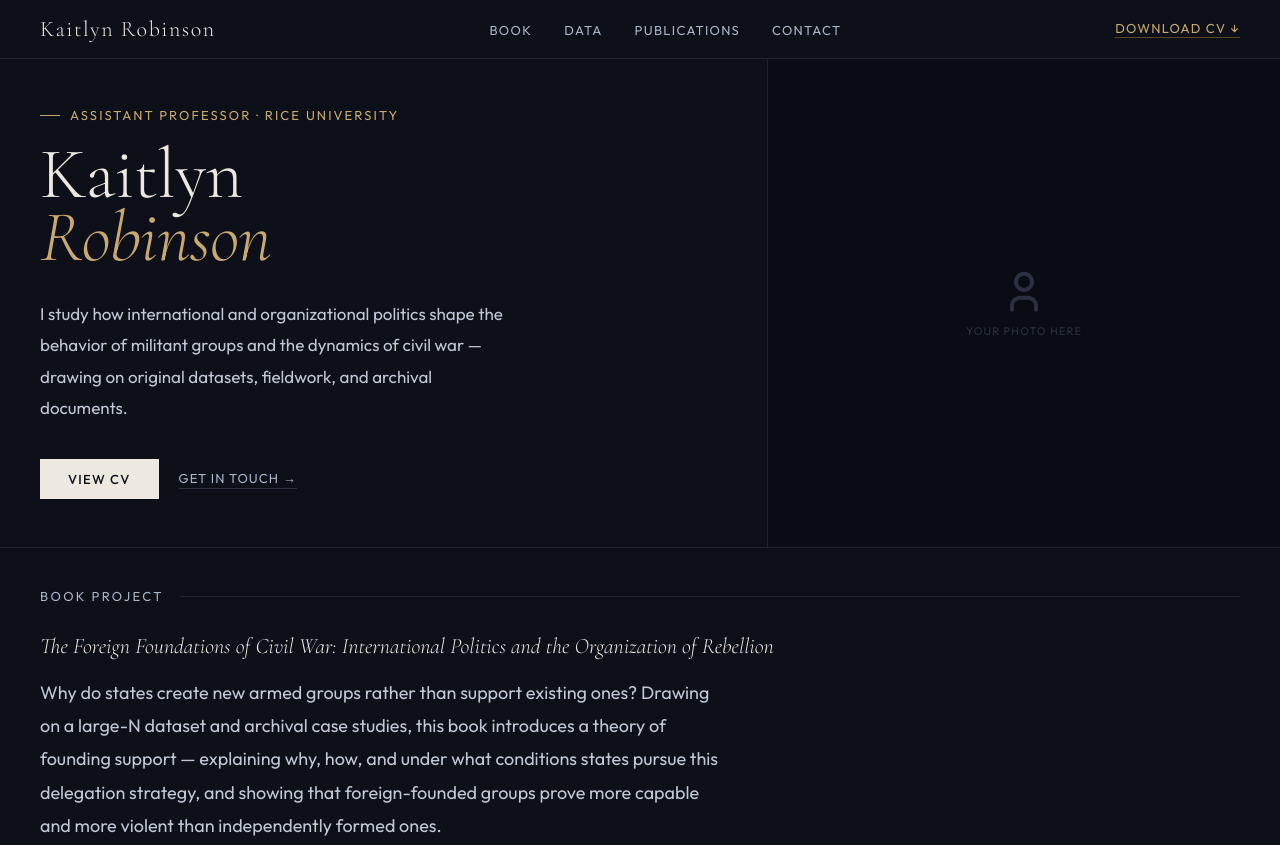
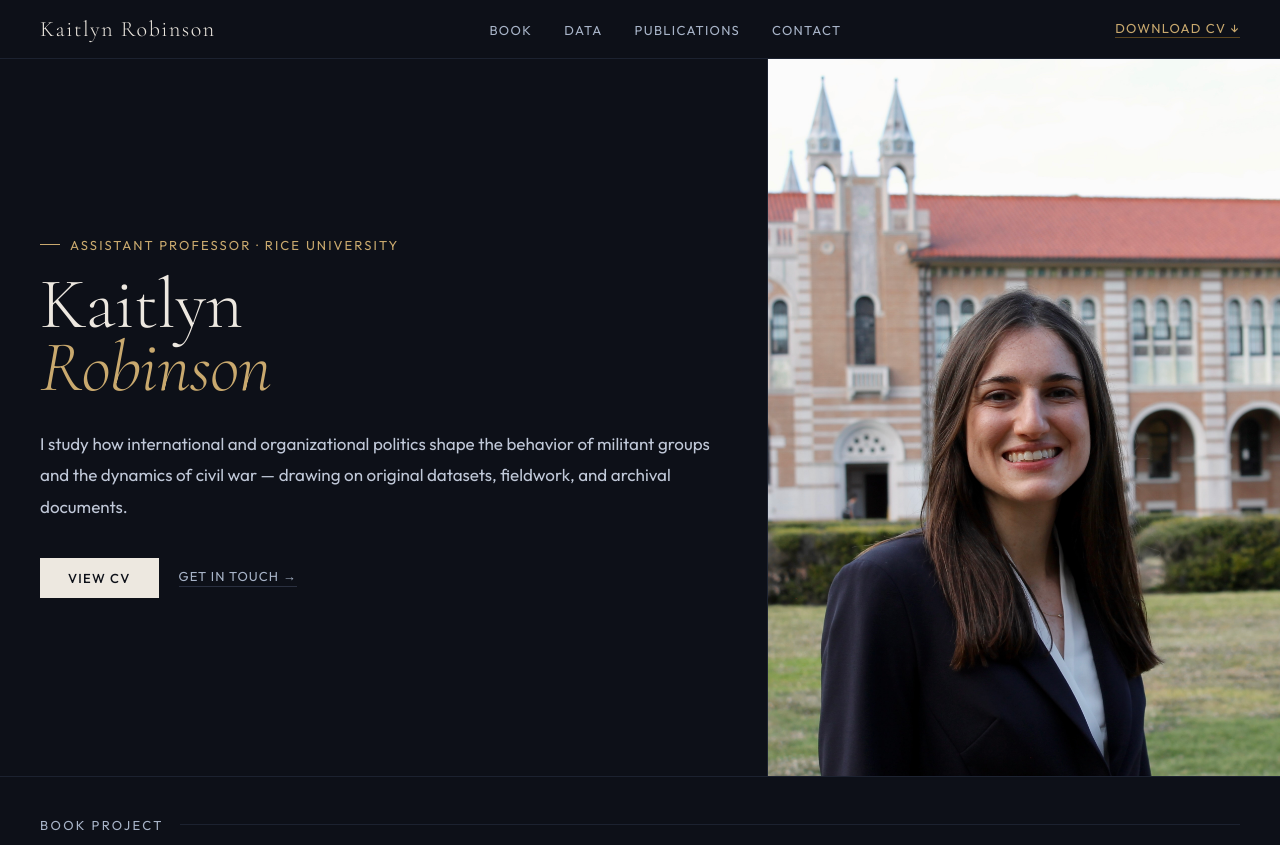
Before and after one commit to kaitlynrobinson/kaitlynrobinson.github.io, a plain HTML site: page index.html in a window 1280 px wide. Shown: the top 845 px of the page. Drawn offline with nearby package versions, Linux system fonts and the light colour scheme.

Commit message:
Add files via upload

```diff
--- a/index.html
+++ b/index.html
@@ -136,7 +136,6 @@
       font-size: 17px;
       line-height: 1.85;
       color: var(--muted);
-      max-width: 480px;
       margin-bottom: 2.25rem;
     }
 
@@ -234,7 +233,6 @@
       font-size: 18px;
       line-height: 1.85;
       color: var(--muted);
-      max-width: 680px;
     }
 
     /* ── DATA ── */
@@ -429,14 +427,7 @@
       </div>
     </div>
     <div class="hero-right">
-      <!--
-        Replace this div with your photo like so:
-        <img src="images/robinson.jpg" alt="Kaitlyn Robinson" style="width:100%;height:100%;object-fit:cover;" />
-      -->
-      <div class="photo-placeholder">
-        <i class="ti ti-user"></i>
-        <span>Your photo here</span>
-      </div>
+      <img src="photo.jpg" alt="Kaitlyn Robinson" style="width:100%;height:100%;object-fit:cover;object-position:center top;" />
     </div>
   </div>
 
```
